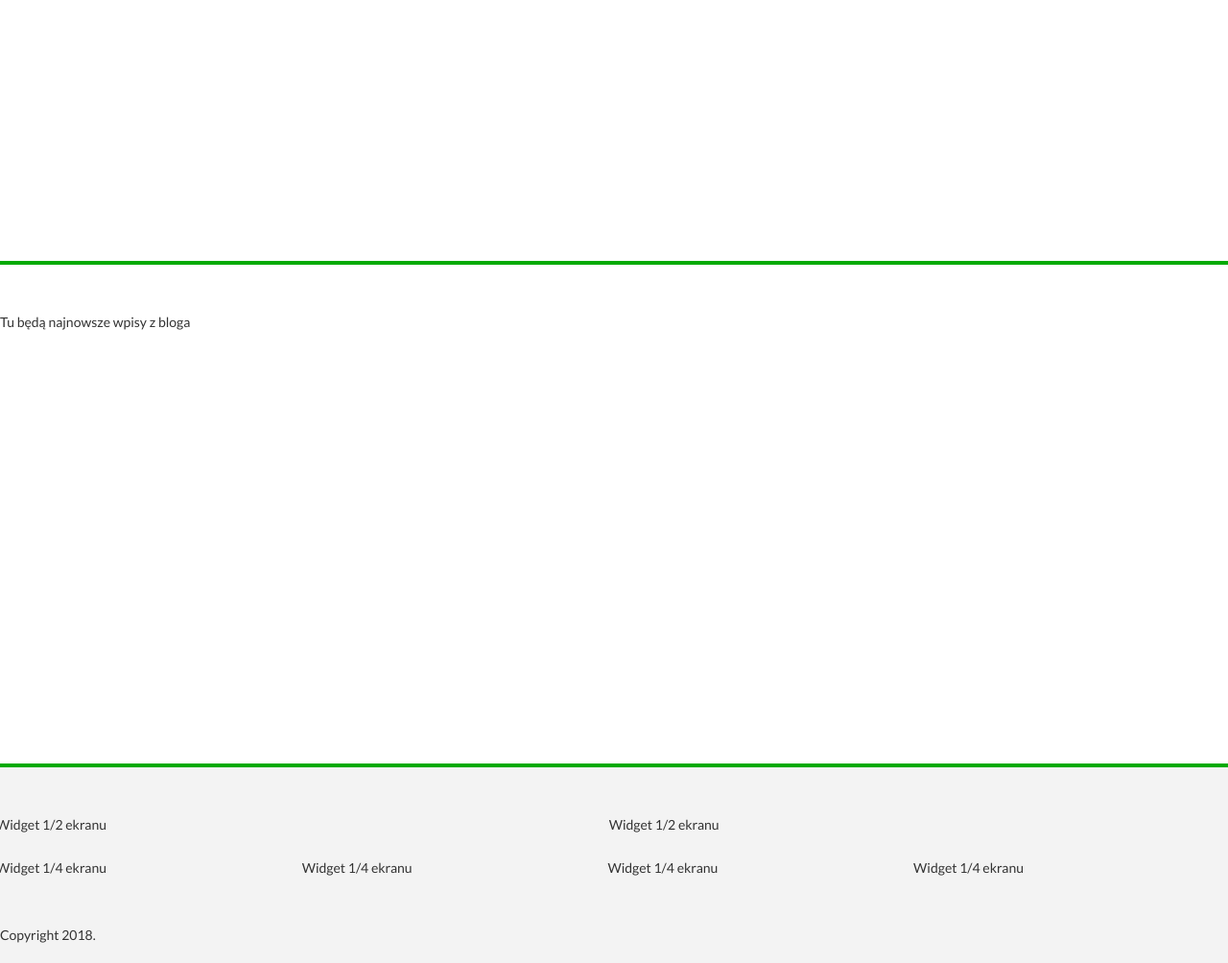
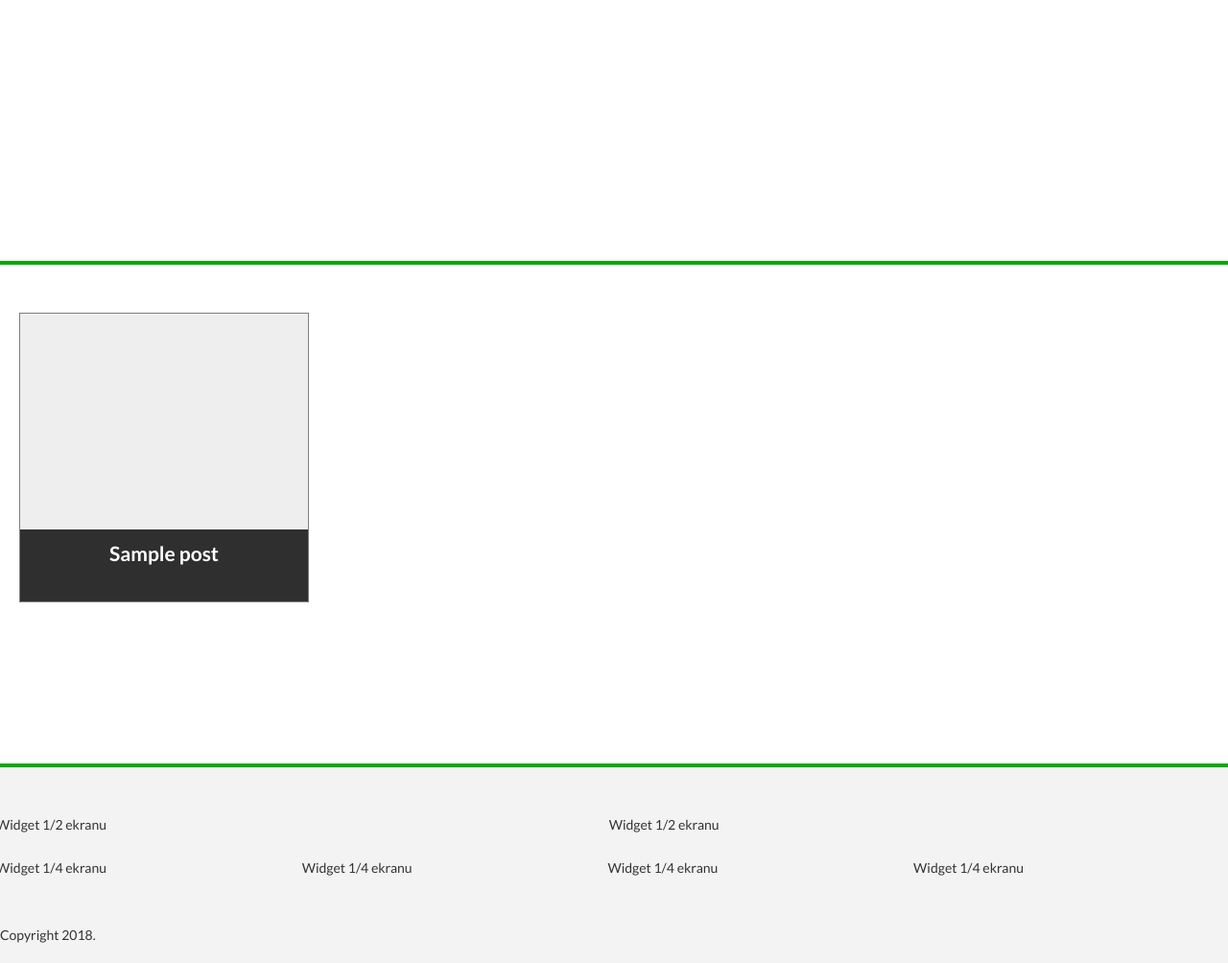
Before and after one commit to AhmedQuas/allShitGoesHere, a WordPress theme: template wordpress/themes/sample-theme/index.php in a window 1280 px wide. Shown: the part 1405-2409 px from the top of the page at 96% size. Run offline with PHP 8.4 and a stand-in for WordPress, Linux system fonts and the light colour scheme; the site name, menu and one post (Sample post) are stand-ins, and other content is empty.

Commit message:
wp_nav_menu & custom post loop

```diff
--- /dev/null
+++ b/wordpress/themes/sample-theme/functions.php
@@ -0,0 +1,10 @@
+<?php
+
+// Menu
+
+add_theme_support('nav-menus');
+
+register_nav_menus( array(
+    'primary' => 'Menu glowne',
+    'footer' => 'Menu w stopce'
+));
--- a/wordpress/themes/sample-theme/index.php
+++ b/wordpress/themes/sample-theme/index.php
@@ -15,7 +15,28 @@
                 </section>
                 <section id="blog">
                     <div class="maxWidth">
-                        Tu będą najnowsze wpisy z bloga
+                        <?php if (have_posts()): ?>
+                                <?php while (have_posts()) : the_post();?>
+                                <div class='homeBlogPost'>
+                                    <?php
+                                    if (has_post_thumbnail()){
+                                        the_post_thumbnail('thumbnail');
+                                    }
+                                    ?>
+                                    <div class='mask'>
+                                        <h1><?php the_title(); ?></h1>
+                                        <span class='postDate'>
+                                            <?php // the_date();?>
+                                            <?php echo get_the_date('j F Y'); ?>
+                                        </span>
+                                        <p><?php the_excerpt(); ?></p>
+                                    </div>
+                                </div>
+                                <?php endwhile; ?>
+                            <?php else: ?>
+                                <h1>Nie ma jeszcze wpisow do wyswietlenia</h1>
+                            <?php endif; ?>
+                        <div class='clear'></div>
                     </div>
                 </section>
             </main>
--- a/wordpress/themes/sample-theme/style.css
+++ b/wordpress/themes/sample-theme/style.css
@@ -55,6 +55,16 @@ div.clear {
 
 #companySocials {
     float: right;
+}
+
+#companySocials a {
+    font-size: 20px;
+    margin-right: 15px;
+}
+
+#companySocials a:hover {
+    color: white;
+    text-decoration: none;
 }
 
 #siteLogo {
@@ -133,6 +143,119 @@ div.clear {
 }
 
 .noSidebar section {
+    min-height: 300px;
+    padding-top: 50px;
+    padding-bottom: 50px;
+    border-top: 4px solid #0A0;
+}
+
+/* FOOTER*/
+
+footer {
+    padding-top: 50px;
+    padding-bottom: 20px;
+    border-top: 4px solid #0A0;
+    background-color: #f3f3f3;
+    margin-top: 120px;
+}
+
+.primaryWidget {
+    display: inline-block;
+    width: 48%;
+    margin-right: 2%;
+    margin-left: -4px;
+    margin-bottom: 25px;
+}
+
+.secendaryWidget {
+    display: inline-block;
+    width: 23%;
+    margin-right: 2%;
+    margin-left: -4px;
+    margin-bottom: 25px;
+}
+
+#copyrights {
+    padding-top: 25px;
+}
+
+/*Home*/
+
+section#blog {
+
+}
+
+div.homeBlogPost {
+    width: 300px;
+    height: 300px;
+    margin: 20px;
+    margin-top: 0px;
+    float: left;
+    overflow: hidden;
+    position: relative;
+    background: #eee;
+    border: 1px solid gray;
+}
+
+div.mask {
+    position: absolute;
+    width: 280px;
+    height: 55px;
+    padding: 10px;
+    overflow: hidden;
+    bottom: 0;
+    background-color: rgba(0,0,0,0.8);
+    color: white;
+    transition: all 1s;
+}
+
+div.mask h1 {
+    margin-top: 0px;
+    text-align: center;
+    min-height: 45px;
+}
+
+div.mask:hover {
+    height: 280px;
+}
+
+
+/* Page */
+
+h1.pageTitle {
+    margin: 0;
+    padding-top: 25px;
+    padding-bottom: 25px;
+    font-size: 50px;
+    color: #fff;
+    background-color: #0A0;
+    text-shadow: 0px 3px #777;
+    text-align: center;
+    margin-bottom: 25px;
+}
+
+
+main.noSidebar article.page div.maxWidth {
+    max-width: 800px;
+    margin: auto;
+}
+
+#slider {
+    height: 600px;
+    background-image: url("img/garden.jpg");
+    background-position: bottom;
+    background-size: cover;
+}
+
+#slider h1 {
+    text-align: center;
+    color: white;
+    padding-top: 150px;
+    font-size: 80px;
+    text-shadow: 0px 3px #777;
+}
+
+.noSidebar section {
     height: 300px;
     padding-top: 50px;
     padding-bottom: 50px;
```
